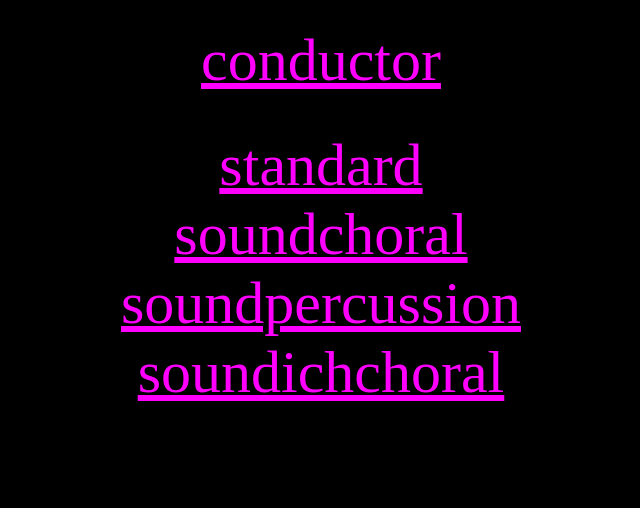
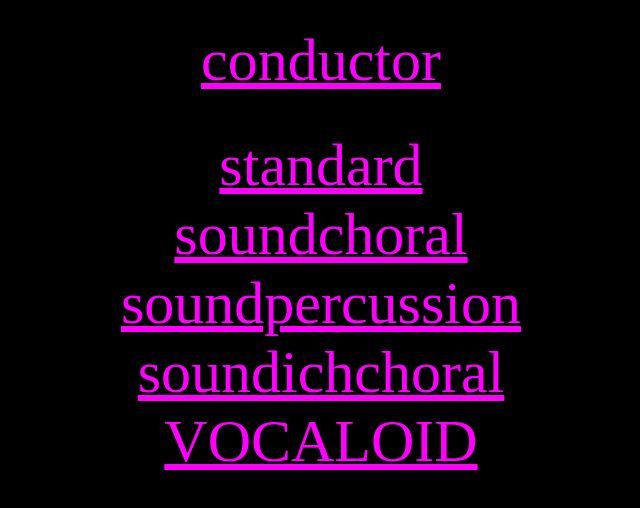
Before and after one commit to belljonathan50/player, a website: page public/index.html in a window 1280 px wide. Shown: the whole page, without its empty margins (319-959 px from the left). Drawn offline with Linux system fonts and the light colour scheme.

Commit message:
Update index.html

```diff
--- a/public/index.html
+++ b/public/index.html
@@ -26,6 +26,8 @@
 
     <a class="down" target="_blank" href="./soundichchoral.html">soundichchoral</a>
         <br>
+    <a class="down" target="_blank" href="./VOCALOID.html">VOCALOID</a>
+        <br>
 
 
 
```
